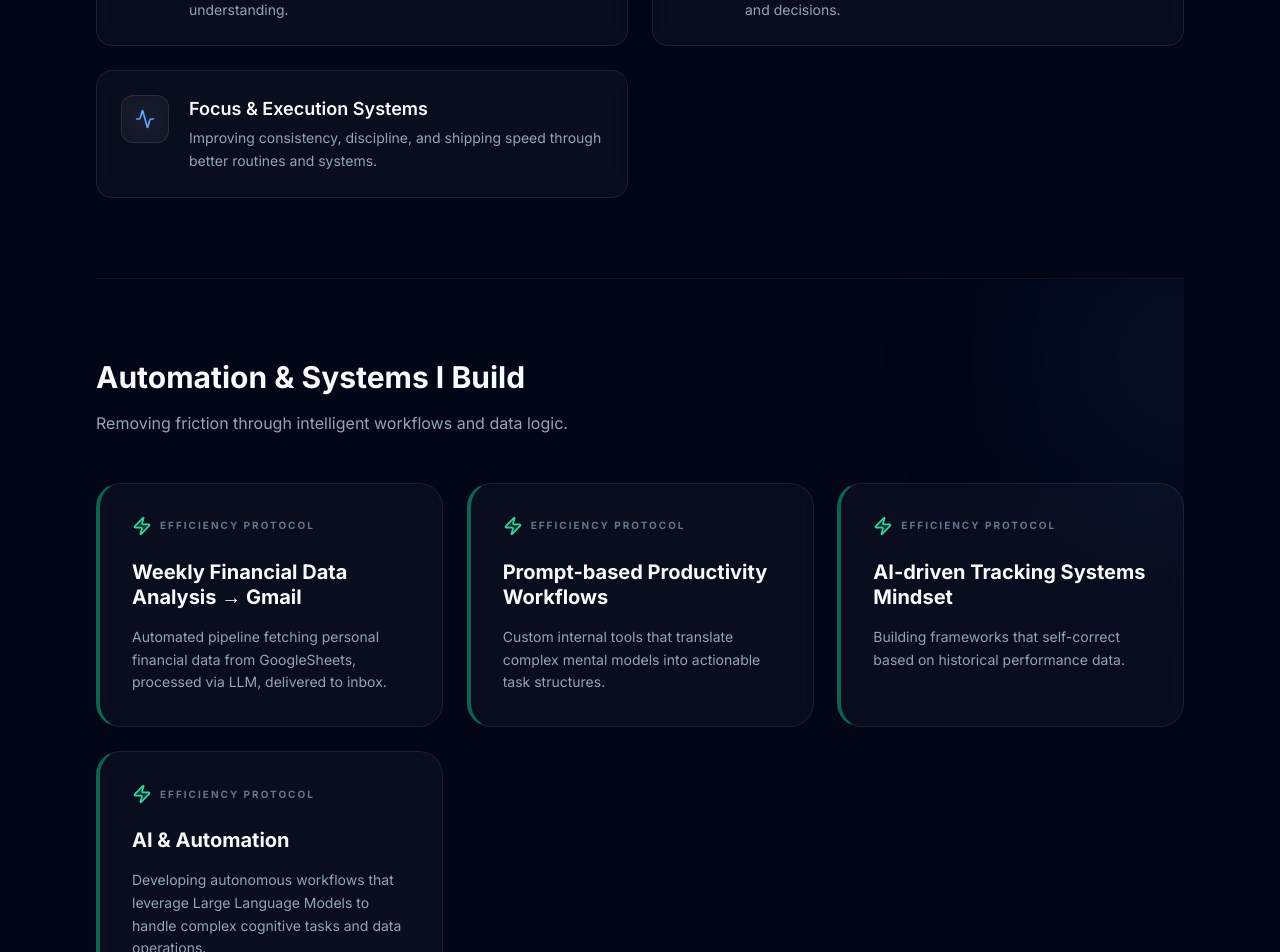
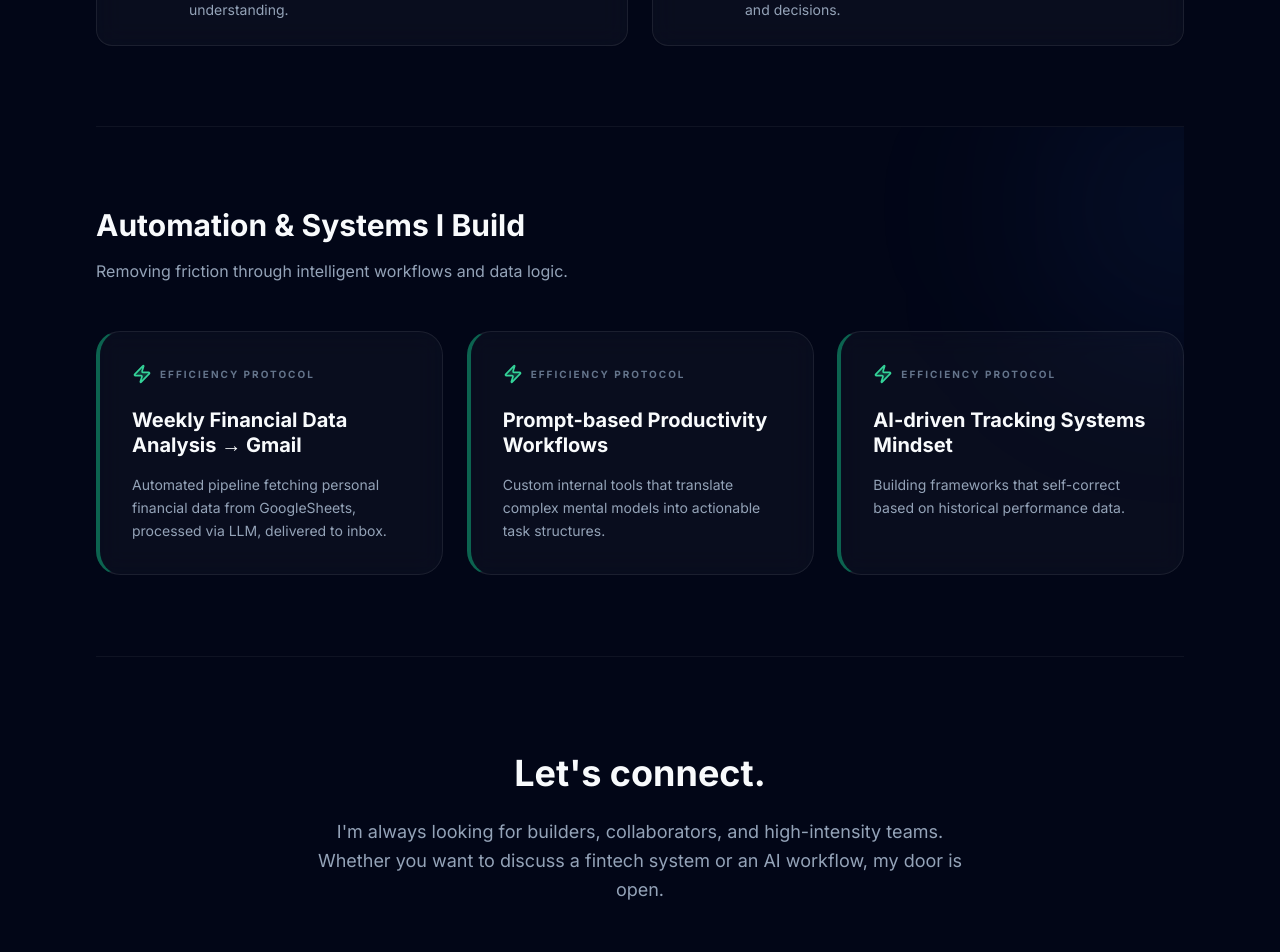
Before and after one commit to ayushmko73/AyushM.-Portfolio, a React (Vite) app: page / in a window 1280 px wide. Shown: the part 3340-4292 px from the top of the page. Built offline with nearby package versions, Linux system fonts and the light colour scheme.

Commit message:
refactor: Remove redundant AI & Automation and Focus entries
Removes specific AI & Automation and Focus & Execution Systems entries from constants, as these concepts are now integrated into broader descriptions elsewhere. This simplifies the data structure.

```diff
--- a/constants.tsx
+++ b/constants.tsx
@@ -106,10 +106,6 @@ export const SYSTEMS: AutomationSystem[] = [
   {
     title: 'AI-driven Tracking Systems Mindset',
     description: 'Building frameworks that self-correct based on historical performance data.'
-  },
-  {
-    title: 'AI & Automation',
-    description: 'Developing autonomous workflows that leverage Large Language Models to handle complex cognitive tasks and data operations.'
   }
 ];
 
@@ -133,11 +129,6 @@ export const LEARNING_ITEMS = [
     title: 'Human Behaviour',
     description: 'Studying psychology and behavioral patterns behind money and decisions.',
     icon: 'UserCircle'
-  },
-  {
-    title: 'Focus & Execution Systems',
-    description: 'Improving consistency, discipline, and shipping speed through better routines and systems.',
-    icon: 'Activity'
   }
 ];
 
```
